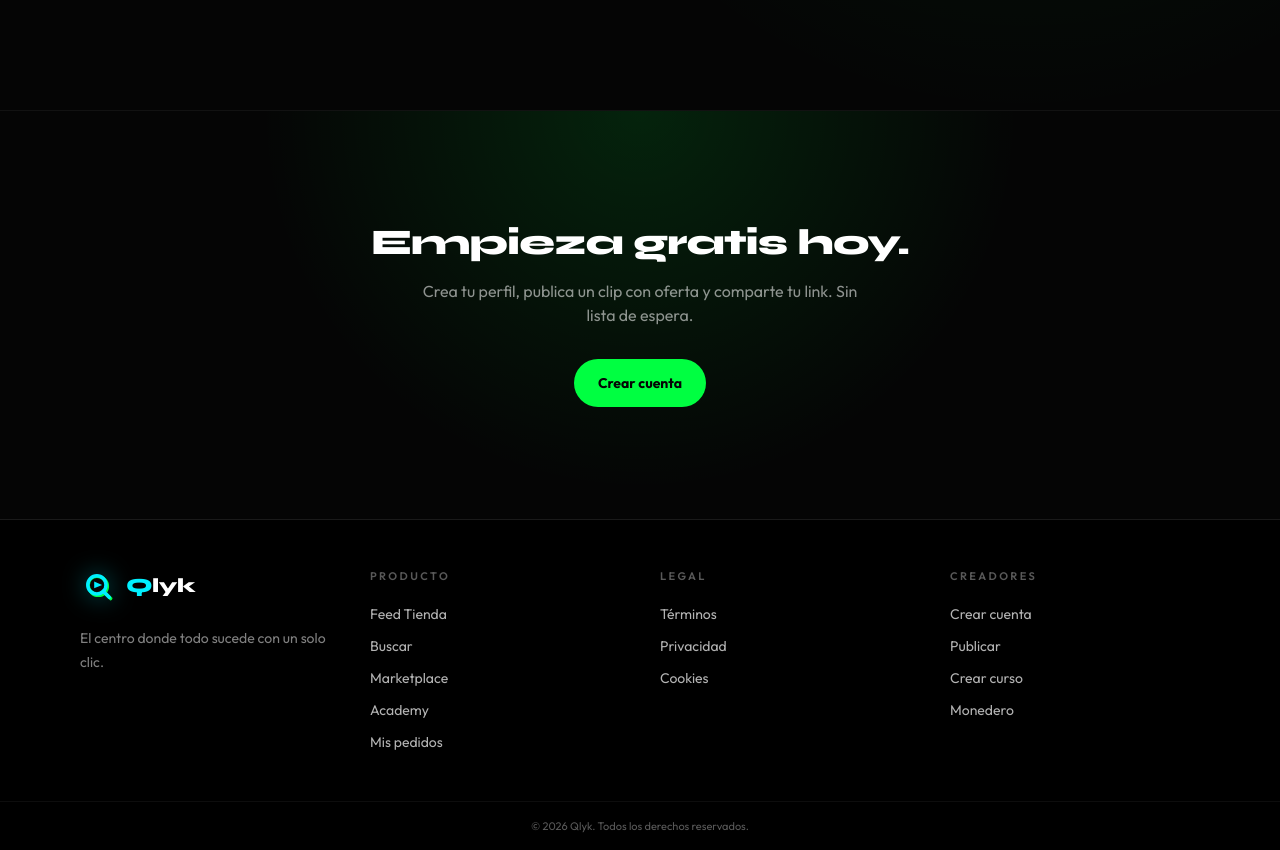
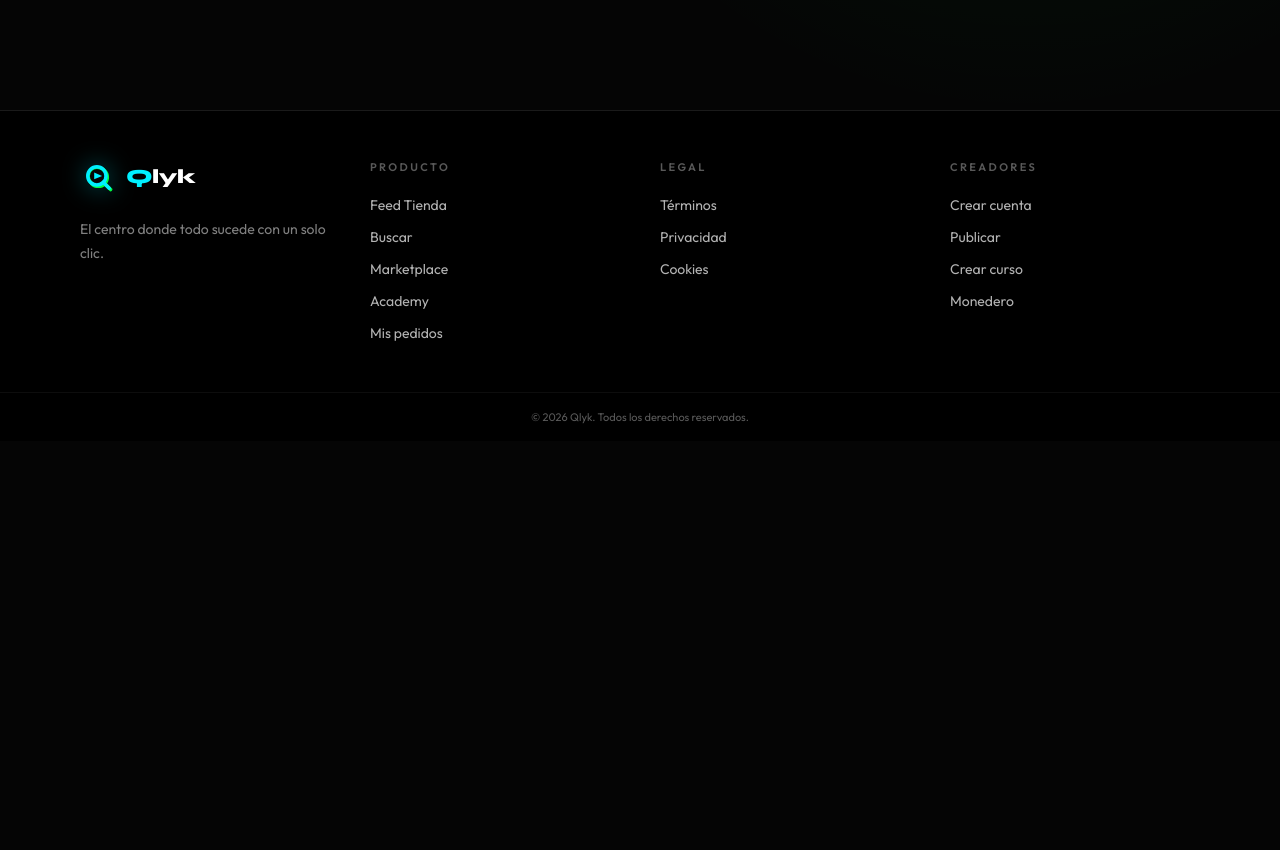
Before and after one commit to uleschz-prog/Klikhubb, a Next.js app: page / in a window 1280 px wide. Shown: the part 2365-3215 px from the top of the page. After the commit the page ends 2806 px from the top, so only its background shows below. Built offline with nearby package versions, Linux system fonts and the light colour scheme; no server answers.

Commit message:
Quitar CTA final duplicado de la landing
El registro ya vive en el hero; elimina la sección inferior
«Empieza gratis hoy» para no repetir el mismo CTA.

Co-authored-by: uleschz-prog <uleschz-prog@users.noreply.github.com>

```diff
--- a/src/components/landing/LandingPage.tsx
+++ b/src/components/landing/LandingPage.tsx
@@ -189,26 +189,6 @@ export function LandingPage() {
           </div>
         </section>
 
-        <section className="relative overflow-hidden border-t border-white/5">
-          <div className="pointer-events-none absolute inset-0 bg-[radial-gradient(circle_at_50%_0%,rgba(0,255,65,0.12),transparent_50%)]" />
-          <motion.div
-            {...fade}
-            className="relative mx-auto flex max-w-3xl flex-col items-center px-4 py-20 text-center md:py-28"
-          >
-            <h2 className="font-display text-3xl font-extrabold tracking-tight md:text-4xl">
-              Empieza gratis hoy.
-            </h2>
-            <p className="mt-4 max-w-md text-white/55">
-              Crea tu perfil, publica un clip con oferta y comparte tu link. Sin lista de espera.
-            </p>
-            <Link
-              href="#registro"
-              className="mt-8 inline-flex min-h-12 items-center rounded-full bg-klik-green px-6 text-sm font-bold text-klik-black"
-            >
-              Crear cuenta
-            </Link>
-          </motion.div>
-        </section>
       </main>
 
       <Footer />
```
